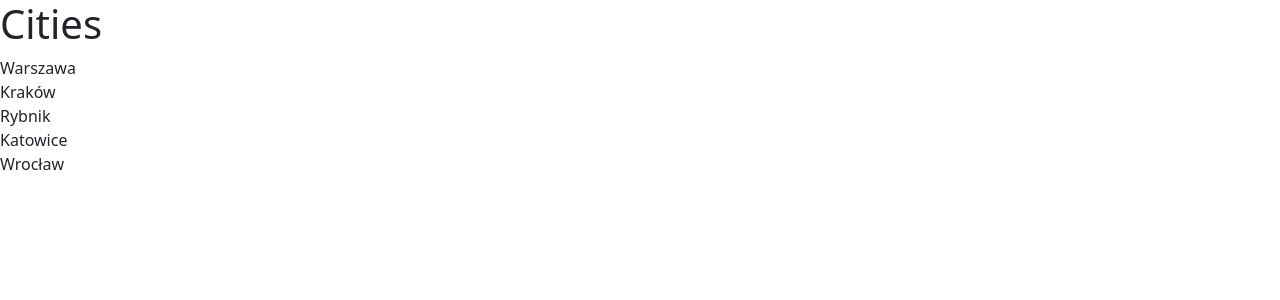
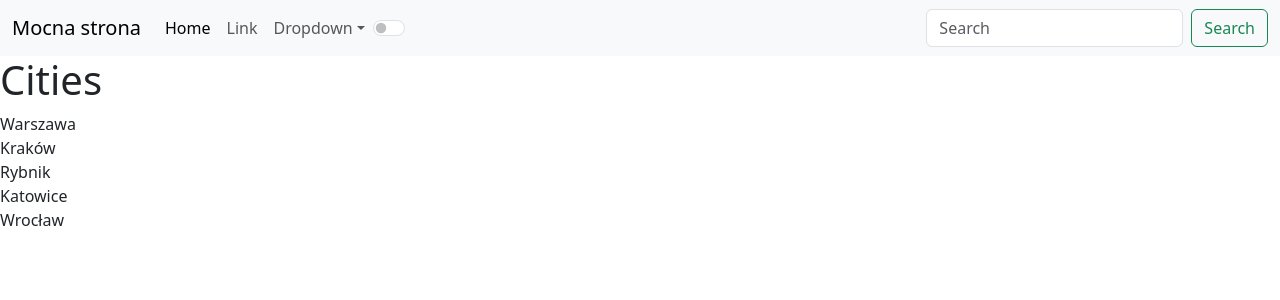
Before and after one commit to notgutplayer/react-gh, a React (Vite) app: page / in a window 1280 px wide. Shown: the top 300 px of the page. Built offline with nearby package versions, Linux system fonts and the light colour scheme.

Commit message:
trzeci commit

```diff
--- a/src/App.tsx
+++ b/src/App.tsx
@@ -1,12 +1,18 @@
 import ListGroup from "./components/ListGroup";
-
+import NavBar from "./components/NavBar";
+import { useEffect } from "react";
 function App() {
   let items = ["Warszawa", "Kraków", "Rybnik", "Katowice", "Wrocław"];
   const handleSelecItem = (item: string) => {
-    console.log(item);
+    if (item === "Katowice")
+      window.open("https://www.youtube.com/watch?v=dQw4w9WgXcQ");
   };
+  useEffect(() => {
+    document.title = "Strona główna";
+  });
   return (
     <div>
+      <NavBar heading="Mocna strona"></NavBar>
       <ListGroup
         items={items}
         heading="Cities"
--- /dev/null
+++ b/src/components/NavBar.tsx
@@ -0,0 +1,104 @@
+import { useState } from "react";
+
+interface NavBarProps {
+  heading: string;
+}
+
+function NavBar({ heading }: NavBarProps) {
+  const [theme, setTheme] = useState("light");
+  const toggleTheme = () => {
+    const newTheme = theme === "light" ? "dark" : "light";
+    document.getElementById("navigen")?.setAttribute("data-bs-theme", newTheme);
+    setTheme(newTheme);
+  };
+  return (
+    <>
+      <nav className="navbar navbar-expand-lg bg-body-tertiary" id="navigen">
+        <div className="container-fluid">
+          <a className="navbar-brand" href="#">
+            {heading}
+          </a>
+          <button
+            className="navbar-toggler"
+            type="button"
+            data-bs-toggle="collapse"
+            data-bs-target="#navbarSupportedContent"
+            aria-controls="navbarSupportedContent"
+            aria-expanded="false"
+            aria-label="Toggle navigation"
+          >
+            <span className="navbar-toggler-icon"></span>
+          </button>
+          <div className="collapse navbar-collapse" id="navbarSupportedContent">
+            <ul className="navbar-nav me-auto mb-2 mb-lg-0">
+              <li className="nav-item">
+                <a className="nav-link active" aria-current="page" href="#">
+                  Home
+                </a>
+              </li>
+              <li className="nav-item">
+                <a className="nav-link" href="#">
+                  Link
+                </a>
+              </li>
+              <li className="nav-item dropdown">
+                <a
+                  className="nav-link dropdown-toggle"
+                  href="#"
+                  role="button"
+                  data-bs-toggle="dropdown"
+                  aria-expanded="false"
+                >
+                  Dropdown
+                </a>
+                <ul className="dropdown-menu">
+                  <li>
+                    <a className="dropdown-item" href="#">
+                      Action
+                    </a>
+                  </li>
+                  <li>
+                    <a className="dropdown-item" href="#">
+                      Another action
+                    </a>
+                  </li>
+                  <li>
+                    <hr className="dropdown-divider"></hr>
+                  </li>
+                  <li>
+                    <a className="dropdown-item" href="#">
+                      Something else here
+                    </a>
+                  </li>
+                </ul>
+              </li>
+              <div className="form-check form-switch">
+                <input
+                  className="form-check-input"
+                  type="checkbox"
+                  role="switch"
+                  style={{ marginTop: 12 + "px" }}
+                  id="switch"
+                  onClick={toggleTheme}
+                ></input>
+              </div>
+            </ul>
+            <form className="d-flex" role="search">
+              <input
+                className="form-control me-2"
+                type="search"
+                placeholder="Search"
+                aria-label="Search"
+              ></input>
+              <button className="btn btn-outline-success" type="submit">
+                Search
+              </button>
+            </form>
+          </div>
+        </div>
+      </nav>
+    </>
+  );
+}
+
+export default NavBar;
```
